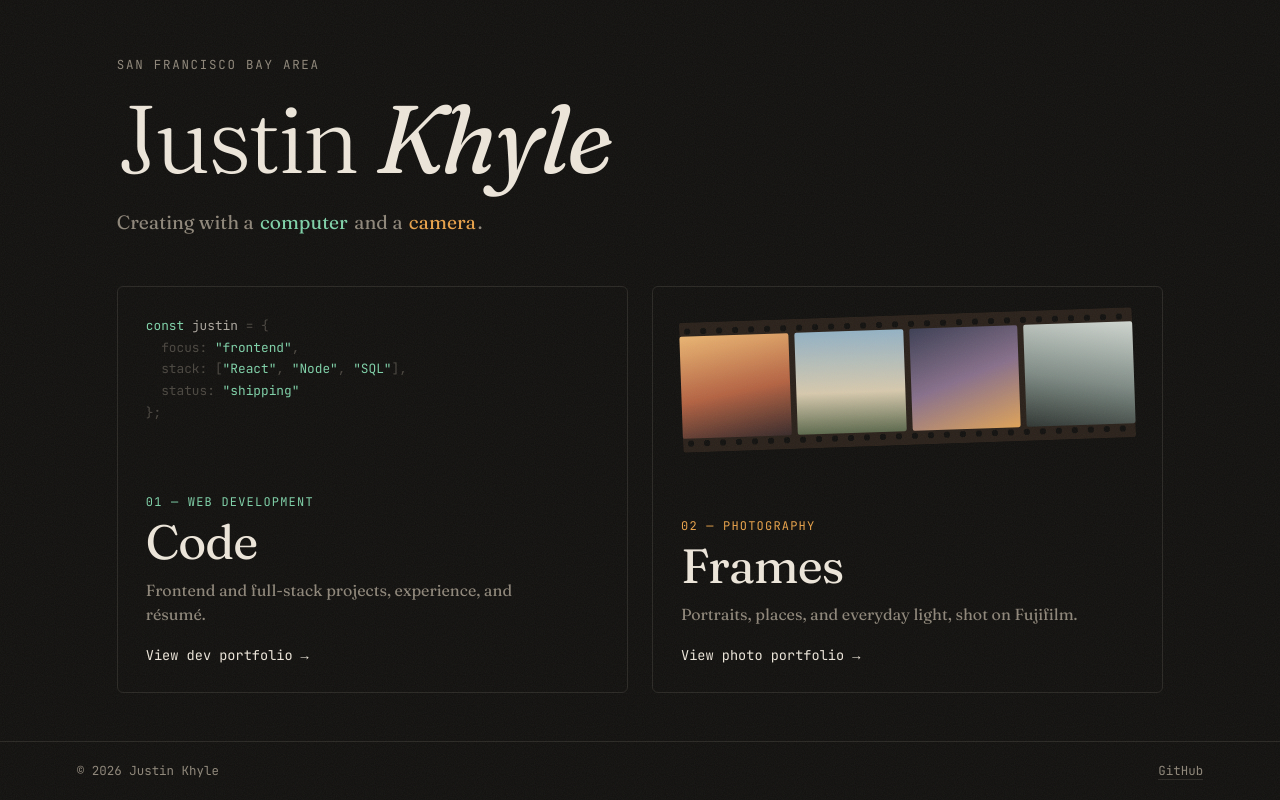
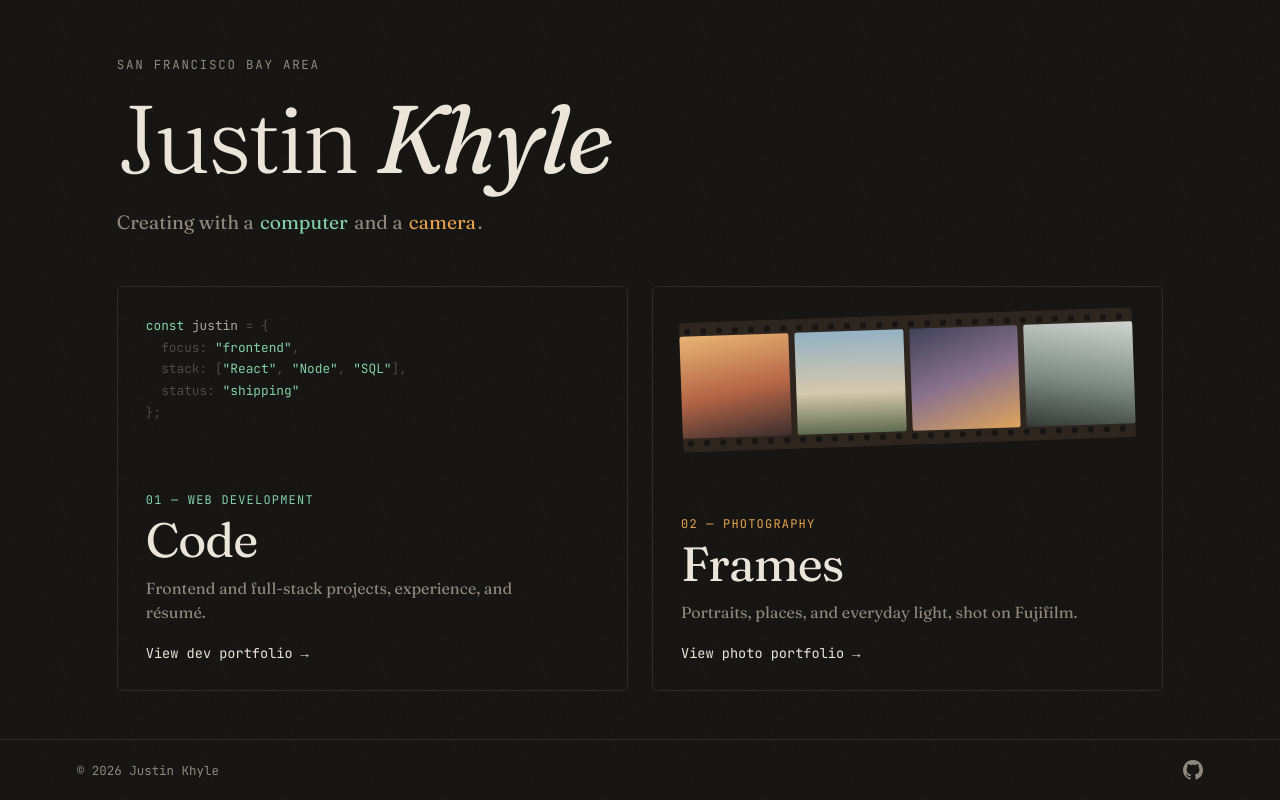
Before and after one commit to Justin-Khyle/justin-khyle.github.io, a plain HTML site: page index.html in a window 1280 px wide. Drawn offline with Linux system fonts and the light colour scheme.

Commit message:
Use GitHub icon in hub footer
Co-Authored-By: Claude Opus 5.5 <noreply@anthropic.com>
Claude-Session: https://claude.ai/code/session_01MmxyUsiJw8V7FZLooqNZpL

```diff
--- a/index.html
+++ b/index.html
@@ -241,6 +241,10 @@
   }
   footer a { color: var(--muted); text-decoration: none; border-bottom: 1px solid var(--line); }
   footer a:hover { color: var(--ink); border-color: var(--ink); }
+  footer a.icon { border: 0; display: inline-flex; transition: color .25s ease, transform .25s ease; }
+  footer a.icon:hover { transform: translateY(-2px); }
+  footer nav { align-items: center; }
+  footer { align-items: center; }
   footer nav { display: flex; gap: 1.25rem; }
 
   /* entrance */
@@ -310,7 +314,7 @@
 <footer>
   <span>© <span id="yr">2026</span> Justin Khyle</span>
   <nav>
-    <a href="https://github.com/Justin-Khyle">GitHub</a>
+    <a class="icon" href="https://github.com/Justin-Khyle" aria-label="GitHub" title="GitHub"><svg viewBox="0 0 16 16" width="20" height="20" aria-hidden="true" fill="currentColor"><path d="M8 0C3.58 0 0 3.58 0 8c0 3.54 2.29 6.53 5.47 7.59.4.07.55-.17.55-.38 0-.19-.01-.82-.01-1.49-2.01.37-2.53-.49-2.69-.94-.09-.23-.48-.94-.82-1.13-.28-.15-.68-.52-.01-.53.63-.01 1.08.58 1.23.82.72 1.21 1.87.87 2.33.66.07-.52.28-.87.51-1.07-1.78-.2-3.64-.89-3.64-3.95 0-.87.31-1.59.82-2.15-.08-.2-.36-1.02.08-2.12 0 0 .67-.21 2.2.82.64-.18 1.32-.27 2-.27.68 0 1.36.09 2 .27 1.53-1.04 2.2-.82 2.2-.82.44 1.1.16 1.92.08 2.12.51.56.82 1.27.82 2.15 0 3.07-1.87 3.75-3.65 3.95.29.25.54.73.54 1.48 0 1.07-.01 1.93-.01 2.2 0 .21.15.46.55.38A8.013 8.013 0 0016 8c0-4.42-3.58-8-8-8z"/></svg></a>
   </nav>
 </footer>
 
```
